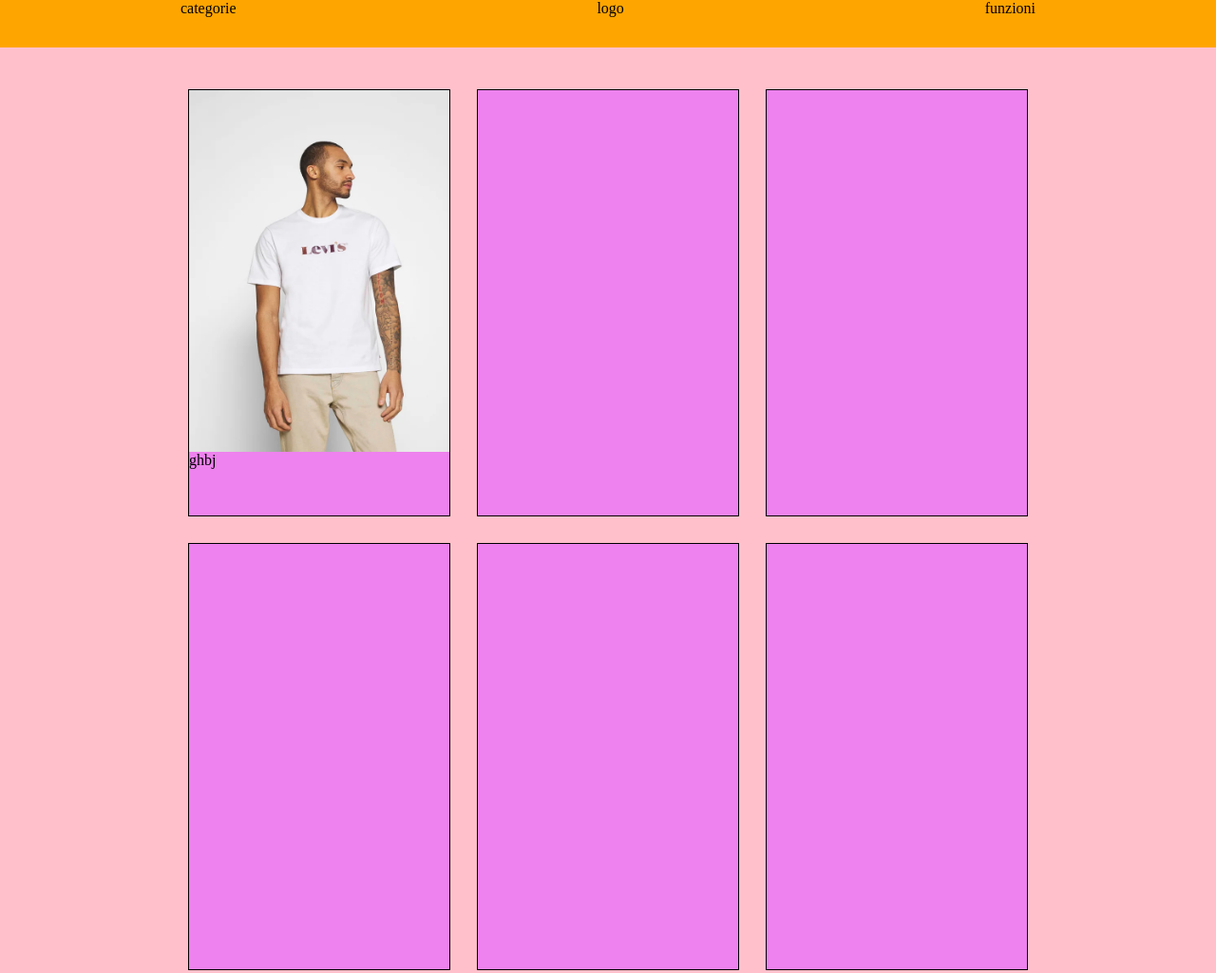
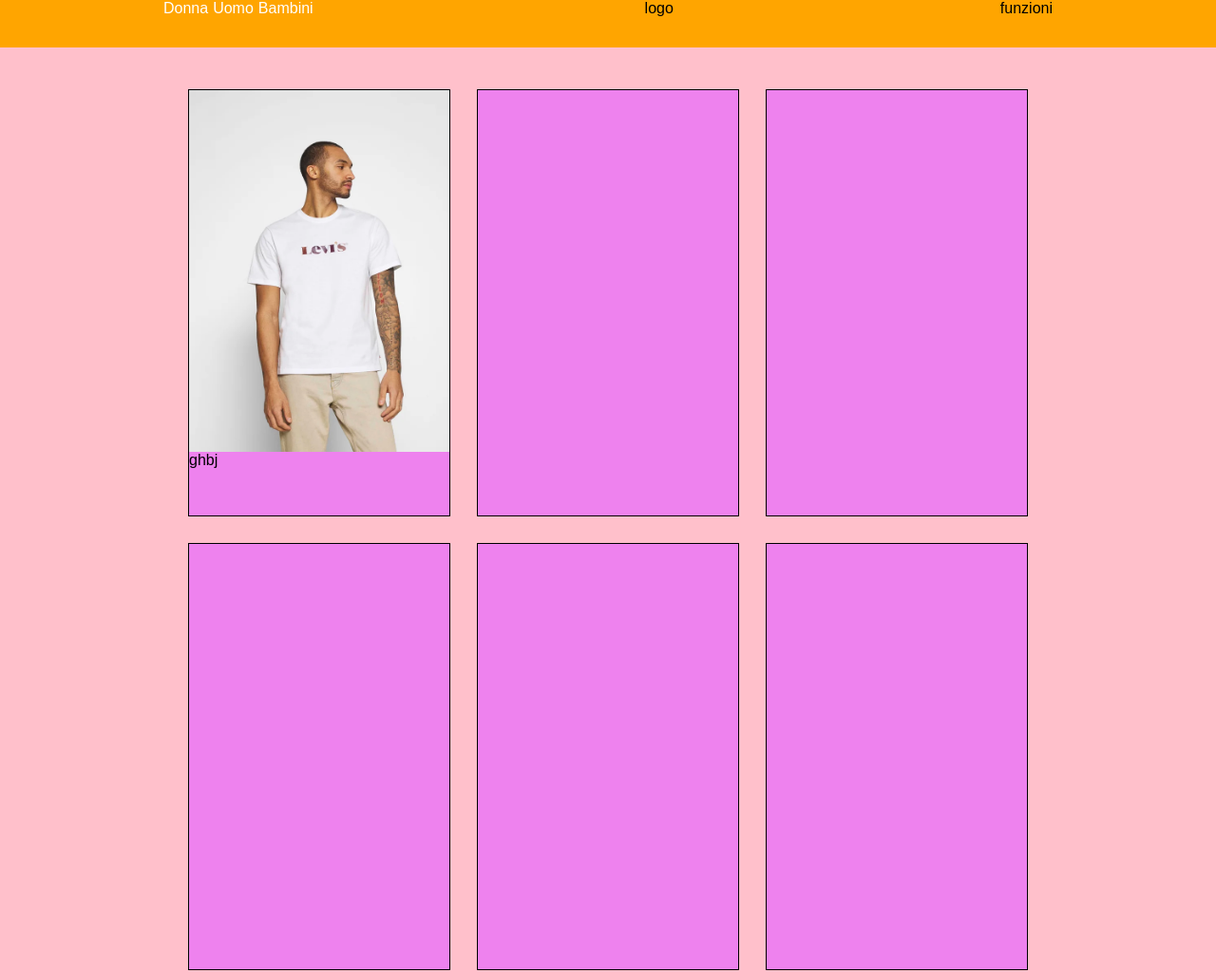
Before and after one commit to Asiaviscardi/html-css-boolando, a plain HTML site: page index.html in a window 1280 px wide. Shown: the top 1025 px of the page at 95% size. Drawn offline with Linux system fonts and the light colour scheme.

Commit message:
Inserimento categorie

```diff
--- a/index.html
+++ b/index.html
@@ -22,7 +22,19 @@
 
         <div class="barra flex">
 
-            <div id="categorie pad">categorie</div>
+            <div id="categorie pad">
+
+                <ul class="flex">
+
+                    <li><a href="">Donna</a></li>
+
+                    <li><a href="">Uomo</a></li>
+
+                    <li><a href="">Bambini</a></li>
+
+                </ul>
+
+            </div>
 
             <div id="logo pad">logo</div>
 
--- a/style.css
+++ b/style.css
@@ -2,12 +2,23 @@
     padding: 0;
     margin: 0;
     box-sizing: border-box;
+    font-family: sans-serif
 }
 
 /*Header*/
 
 .pad{
     padding: 0px 20px;
+}
+
+a{
+    text-decoration: none;
+    color: white;
+}
+
+li{
+    list-style: none;
+    margin-right: 5px;
 }
 
 .barra{
```
